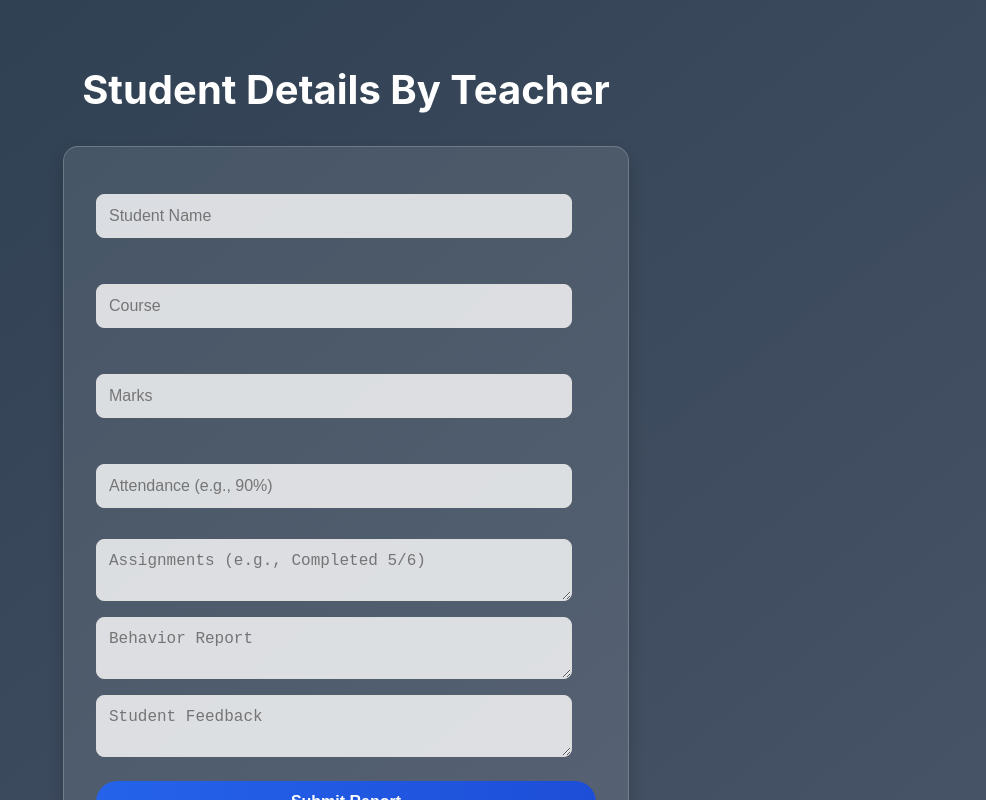
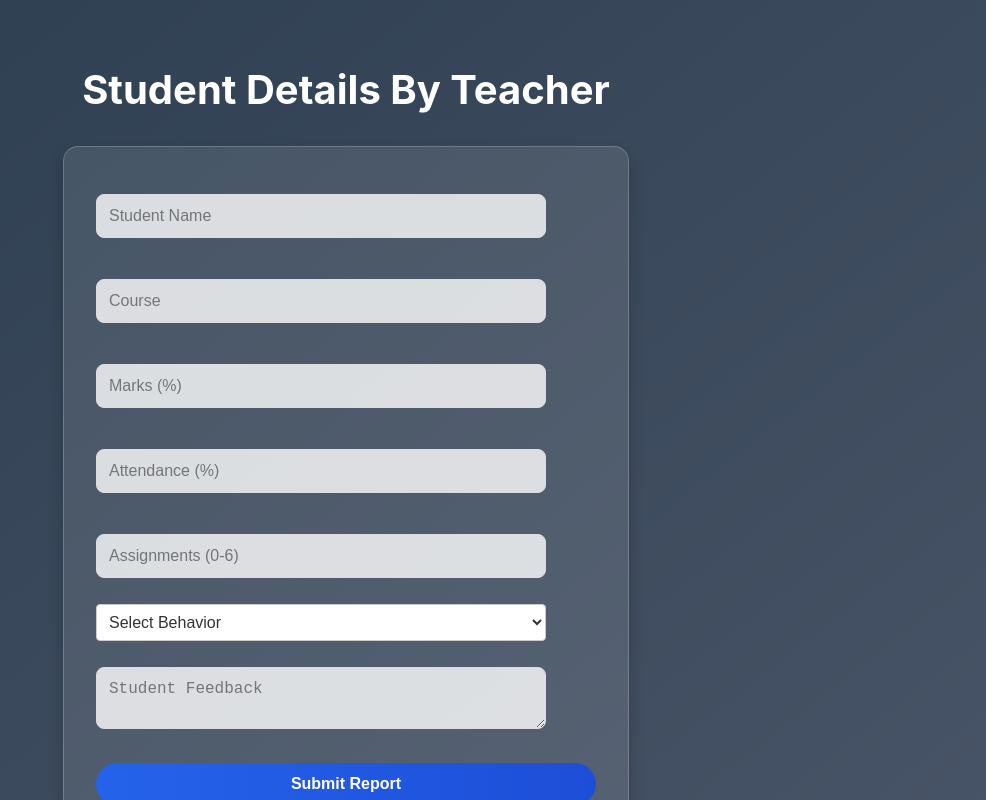
Before and after one commit to Rashad-Malik-T-K/SPA_react, a React (Create React App) app: page /teacher-input in a window 1280 px wide. Shown: the top 800 px of the page, without its empty margins (294-1280 px from the left). Built offline with nearby package versions, Linux system fonts and the light colour scheme.

Commit message:
teacher dashb

```diff
--- a/src/pages/TeacherDashboard.js
+++ b/src/pages/TeacherDashboard.js
@@ -8,6 +8,7 @@ const TeacherDashboard = () => {
   const navigate = useNavigate();
   const [studentReports, setStudentReports] = useState([]);
   const [loading, setLoading] = useState(true);
+  const [searchTerm, setSearchTerm] = useState(""); // State for search input
 
   useEffect(() => {
     const fetchStudentReports = async () => {
@@ -32,13 +33,28 @@ const TeacherDashboard = () => {
     navigate('/dashboard');
   };
 
+  // Filter reports based on search term
+  const filteredReports = studentReports.filter((report) =>
+    report.studentName.toLowerCase().includes(searchTerm.toLowerCase())
+  );
+
   return (
     <div className="teacher-dashboard-container">
       <h1 className="dashboard-title">Teacher Dashboard</h1>
 
+      {/* Search input */}
+      <input
+        type="text"
+        placeholder="Search by student name"
+        value={searchTerm}
+        onChange={(e) => setSearchTerm(e.target.value)}
+        className="search-input"
+        style={{ marginBottom: '16px', padding: '8px', width: '250px' }}
+      />
+
       {loading ? (
         <p className="loading-text">Loading student reports...</p>
-      ) : studentReports.length > 0 ? (
+      ) : filteredReports.length > 0 ? (
         <div className="table-container">
           <table className="styled-table">
             <thead>
@@ -53,7 +69,7 @@ const TeacherDashboard = () => {
               </tr>
             </thead>
             <tbody>
-              {studentReports.map((report) => (
+              {filteredReports.map((report) => (
                 <tr key={report.id}>
                   <td>{report.studentName}</td>
                   <td>{report.course}</td>
@@ -72,9 +88,7 @@ const TeacherDashboard = () => {
       )}
       <button className="back-button" onClick={handleBack}>Back to Dashboard</button>
     </div>
-
   );
-
 };
 
 export default TeacherDashboard;
--- a/src/pages/TeacherInput.css
+++ b/src/pages/TeacherInput.css
@@ -103,3 +103,15 @@
     transform: translateY(1px);
     box-shadow: 0 2px 4px rgba(0, 0, 0, 0.2);
   }
+
+  .input-box {
+  margin-bottom: 10px;
+  padding: 8px;
+  width: 90%;
+  border: 1px solid #ccc;
+  border-radius: 4px;
+  font-size: 16px;
+  background: #fff;
+  color: #333;
+  box-sizing: border-box;
+}
--- a/src/pages/TeacherInput.js
+++ b/src/pages/TeacherInput.js
@@ -3,6 +3,14 @@ import { useNavigate } from 'react-router-dom';
 import { db } from '../firebase'; // Ensure the correct path to your firebase.js file
 import { collection, addDoc } from 'firebase/firestore';
 import './TeacherInput.css'; // Import the CSS file
+
+const behaviorOptions = [
+  { value: 'Excellent', label: '🌟 Excellent' },
+  { value: 'Good', label: '👍 Good' },
+  { value: 'Average', label: '👌 Average' },
+  { value: 'Needs Improvement', label: '⚠️ Needs Improvement' },
+  { value: 'Poor', label: '❌ Poor' }
+];
 
 function TeacherInput() {
   const navigate = useNavigate();
@@ -19,19 +27,61 @@ function TeacherInput() {
   const [error, setError] = useState('');
 
   const handleChange = (e) => {
-    setFormData({
-      ...formData,
-      [e.target.name]: e.target.value,
-    });
+    const { name, value } = e.target;
+    // Restrict marks, attendance to 0-100, assignments to 0-6
+    if (['marks', 'attendance'].includes(name)) {
+      if (value === '' || (/^\d{1,3}$/.test(value) && Number(value) <= 100)) {
+        setFormData({
+          ...formData,
+          [name]: value,
+        });
+      }
+    } else if (name === 'assignments') {
+      if (value === '' || (/^\d{1,1}$/.test(value) && Number(value) <= 6)) {
+        setFormData({
+          ...formData,
+          [name]: value,
+        });
+      }
+    } else {
+      setFormData({
+        ...formData,
+        [name]: value,
+      });
+    }
   };
 
   const handleSubmit = async (e) => {
     e.preventDefault();
     setError('');
     setSuccess('');
+    // Validation
+    if (
+      !formData.studentName ||
+      !formData.course ||
+      formData.marks === '' ||
+      formData.attendance === '' ||
+      formData.assignments === '' ||
+      !formData.behavior
+    ) {
+      setError('Please fill all required fields.');
+      return;
+    }
+    if (
+      Number(formData.marks) < 0 || Number(formData.marks) > 100 ||
+      Number(formData.attendance) < 0 || Number(formData.attendance) > 100 ||
+      Number(formData.assignments) < 0 || Number(formData.assignments) > 6
+    ) {
+      setError('Marks and Attendance must be between 0 and 100. Assignments must be between 0 and 6.');
+      return;
+    }
     try {
-      // Add the teacher's input to Firestore
-      await addDoc(collection(db, 'studentReports'), formData);
+      await addDoc(collection(db, 'studentReports'), {
+        ...formData,
+        marks: Number(formData.marks),
+        attendance: Number(formData.attendance),
+        assignments: Number(formData.assignments),
+      });
       setSuccess('Student report submitted successfully!');
       setFormData({
         studentName: '',
@@ -63,6 +113,7 @@ function TeacherInput() {
           onChange={handleChange}
           placeholder="Student Name"
           required
+          className="input-box"
         />
         <input
           type="text"
@@ -71,43 +122,62 @@ function TeacherInput() {
           onChange={handleChange}
           placeholder="Course"
           required
+          className="input-box"
         />
         <input
           type="number"
           name="marks"
           value={formData.marks}
           onChange={handleChange}
-          placeholder="Marks"
+          placeholder="Marks (%)"
+          min="0"
+          max="100"
           required
+          className="input-box"
         />
         <input
-          type="text"
+          type="number"
           name="attendance"
           value={formData.attendance}
           onChange={handleChange}
-          placeholder="Attendance (e.g., 90%)"
+          placeholder="Attendance (%)"
+          min="0"
+          max="100"
           required
+          className="input-box"
         />
-        <textarea
+        <input
+          type="number"
           name="assignments"
           value={formData.assignments}
           onChange={handleChange}
-          placeholder="Assignments (e.g., Completed 5/6)"
+          placeholder="Assignments (0-6)"
+          min="0"
+          max="6"
           required
+          className="input-box"
         />
-        <textarea
+        <select
+          id="behavior"
           name="behavior"
           value={formData.behavior}
           onChange={handleChange}
-          placeholder="Behavior Report"
           required
-        />
+          className="input-box"
+        >
+          <option value="" disabled>Select Behavior</option>
+          {behaviorOptions.map((option) => (
+            <option key={option.value} value={option.value}>{option.label}</option>
+          ))}
+        </select>
         <textarea
           name="feedback"
           value={formData.feedback}
           onChange={handleChange}
           placeholder="Student Feedback"
           required
+          className="input-box"
+          style={{ minHeight: '60px' }}
         />
         <button type="submit" className="submit-button">Submit Report</button>
       </form>
```
